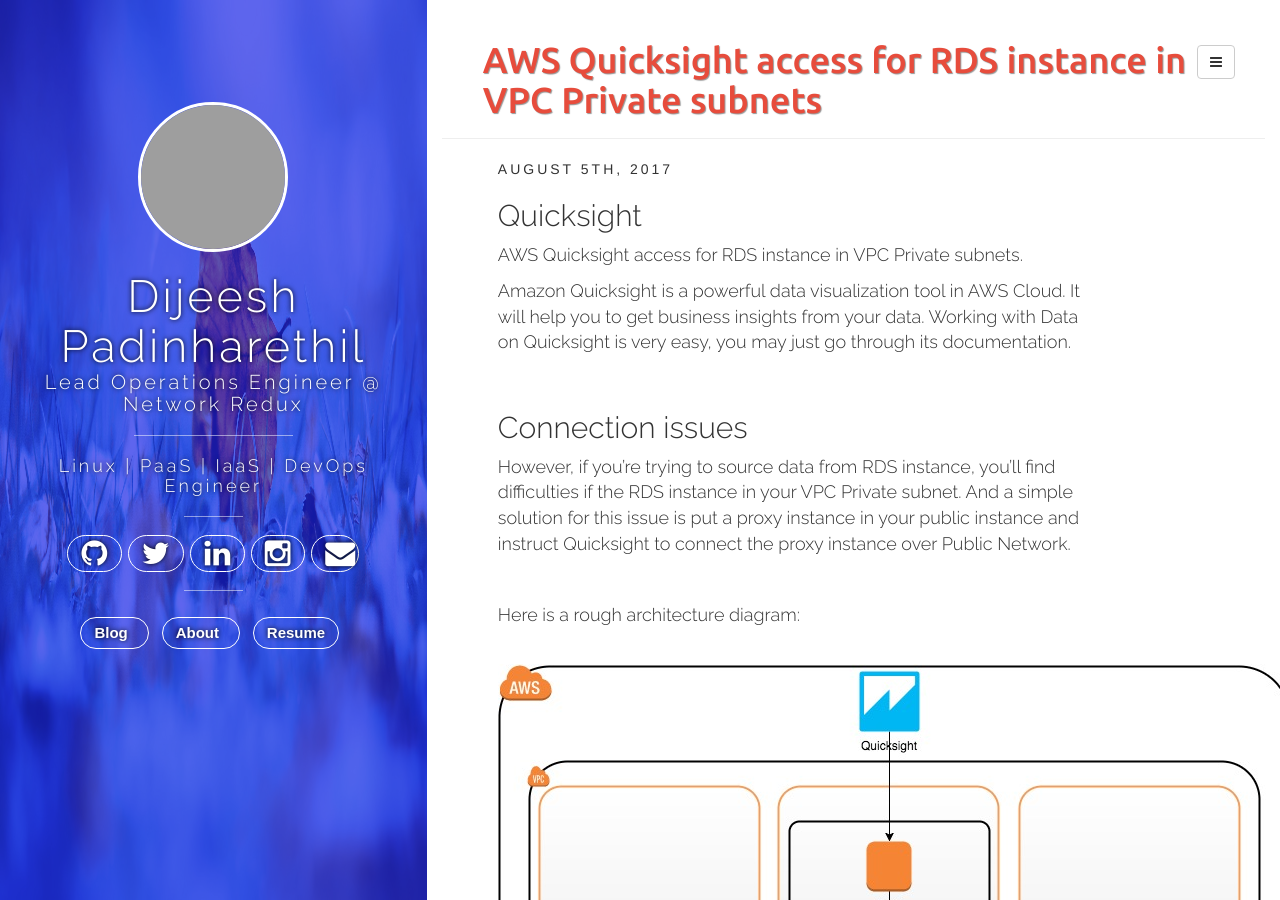
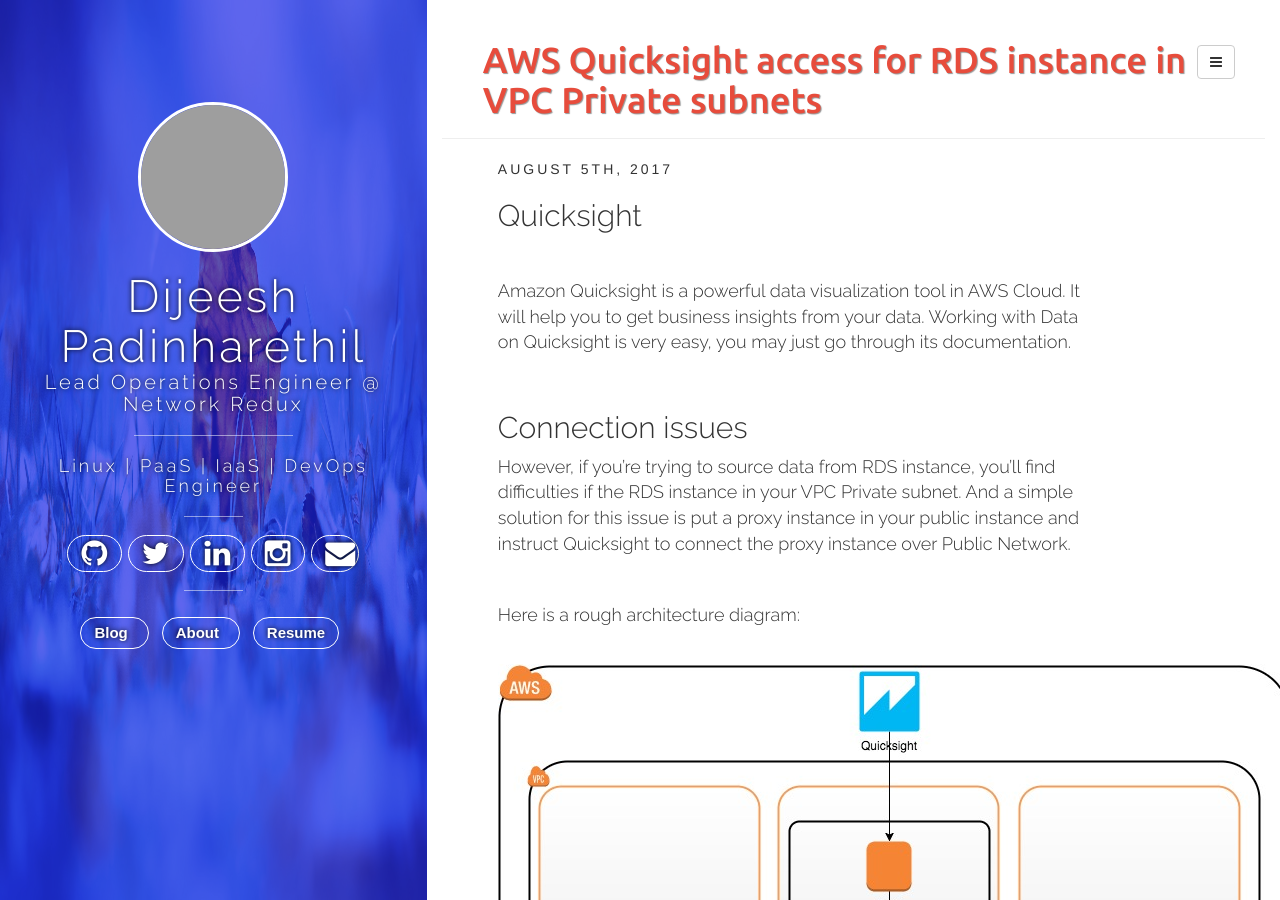
Before and after one commit to dijeesh/dijeesh.github.io-bak, a Jekyll site: the page built from _posts/2017-08-05-AWS-quicksight-access-to-RDS-in-private-subnet.md, in a window 1280 px wide and 900 px high. Built offline with Jekyll 4.4.1, drawn with Linux system fonts in a browser that asks for light colours; nearby versions of some CDN libraries; comment, search, counter and statistics services are not loaded; grey boxes are pictures that could not be loaded.

Commit message:
update quicksight

````diff
--- a/_posts/2017-08-05-AWS-quicksight-access-to-RDS-in-private-subnet.md
+++ b/_posts/2017-08-05-AWS-quicksight-access-to-RDS-in-private-subnet.md
@@ -10,7 +10,7 @@
 
 ## Quicksight
 
-AWS Quicksight access for RDS instance in VPC Private subnets.
+<br>
 
 Amazon Quicksight is a powerful data visualization tool in AWS Cloud. It will help you to get business insights from your data. Working with Data on Quicksight is very easy, you may just go through its documentation.
 
@@ -49,7 +49,7 @@
    ```
 <br>
 
-   ```sh
+ ``` sh
    global
       log /dev/log    local0
       log /dev/log    local1 notice
````
